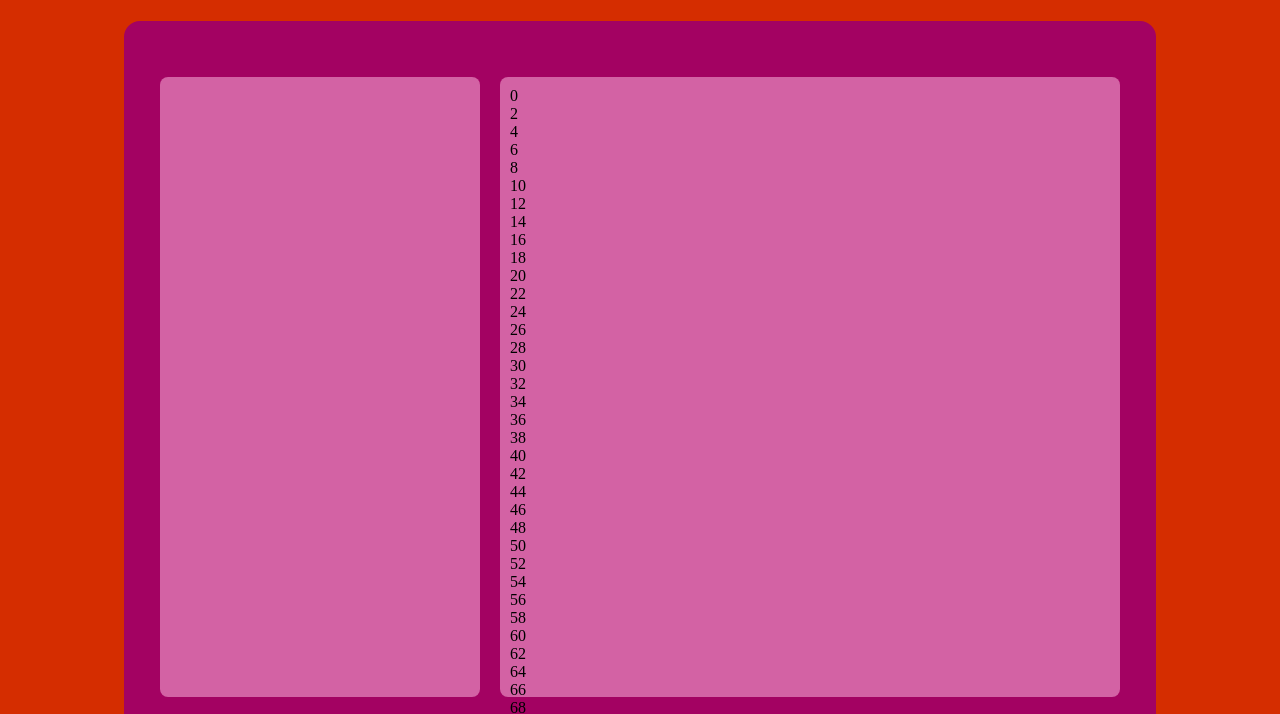
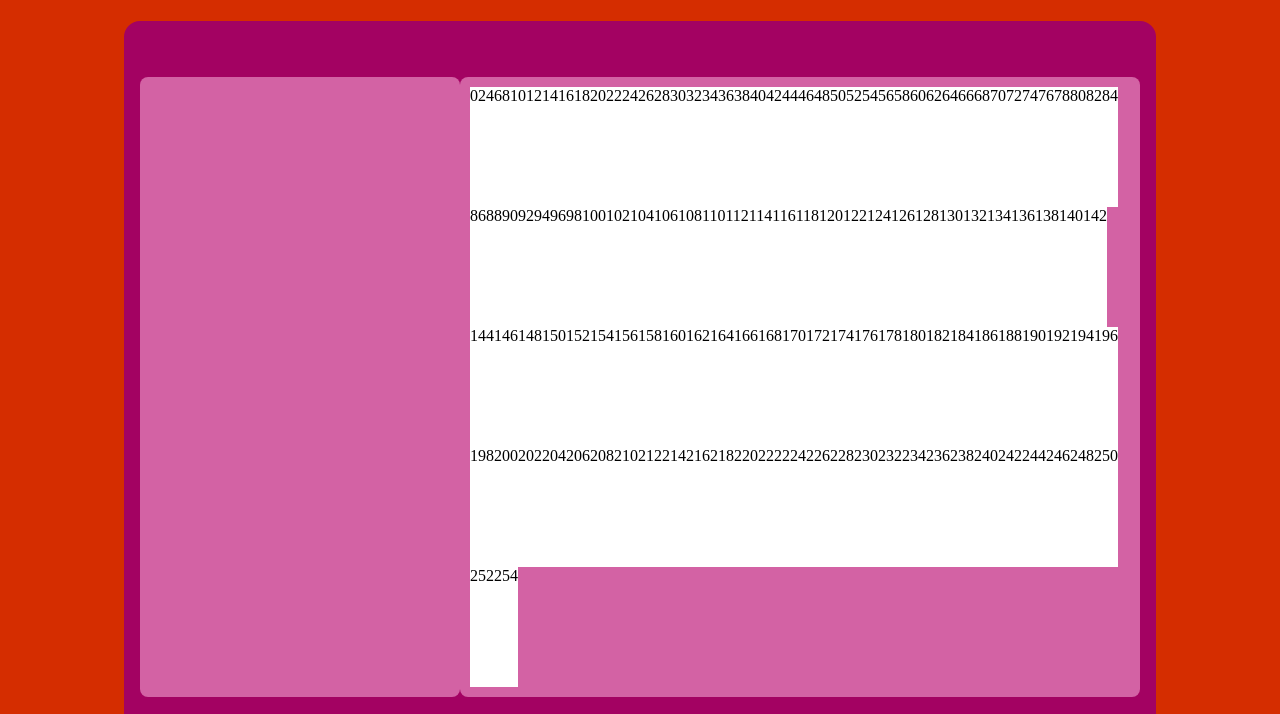
Before and after one commit to MarieMakesMoneys/etchasketch, a plain HTML site: page index.html in a window 1280 px wide. Shown: the part 91-805 px from the top of the page. Drawn offline with Linux system fonts and the light colour scheme.

Commit message:
Adjust flex settings

```diff
--- a/style.css
+++ b/style.css
@@ -36,9 +36,18 @@ h1 {
 
 .canvas {
     border-radius: 8px;
-    display: grid;
+    display: flex;
     background-color: #d362a4;
     padding: 10px;
     height: 600px;
     width: 600px;
+    flex-wrap: wrap;
+    /* gap: 0px; */
+    flex: auto;
 }
+
+.grid-item {
+    border: 2px black;
+    background-color: white;
+    width: auto;
+}
```
